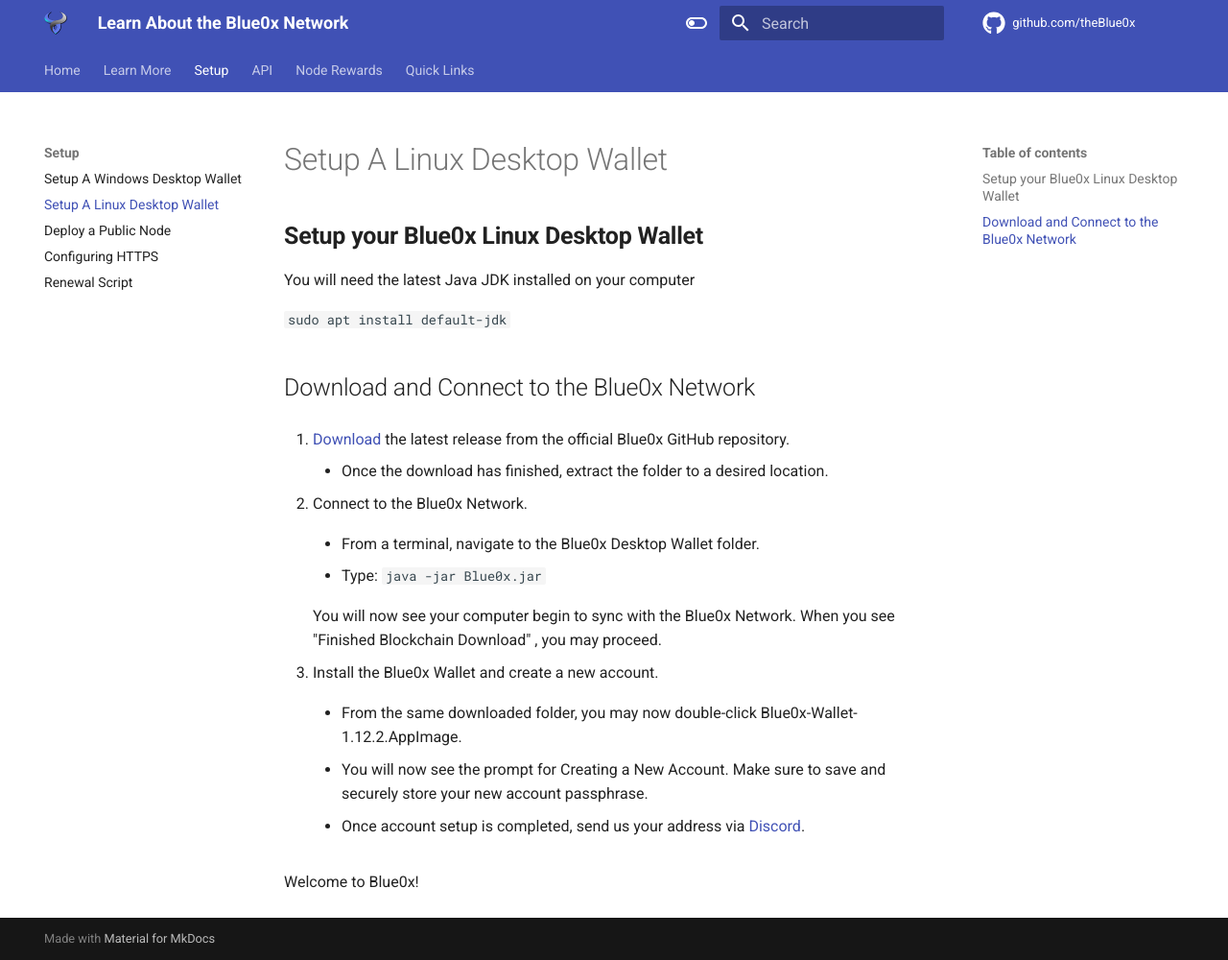
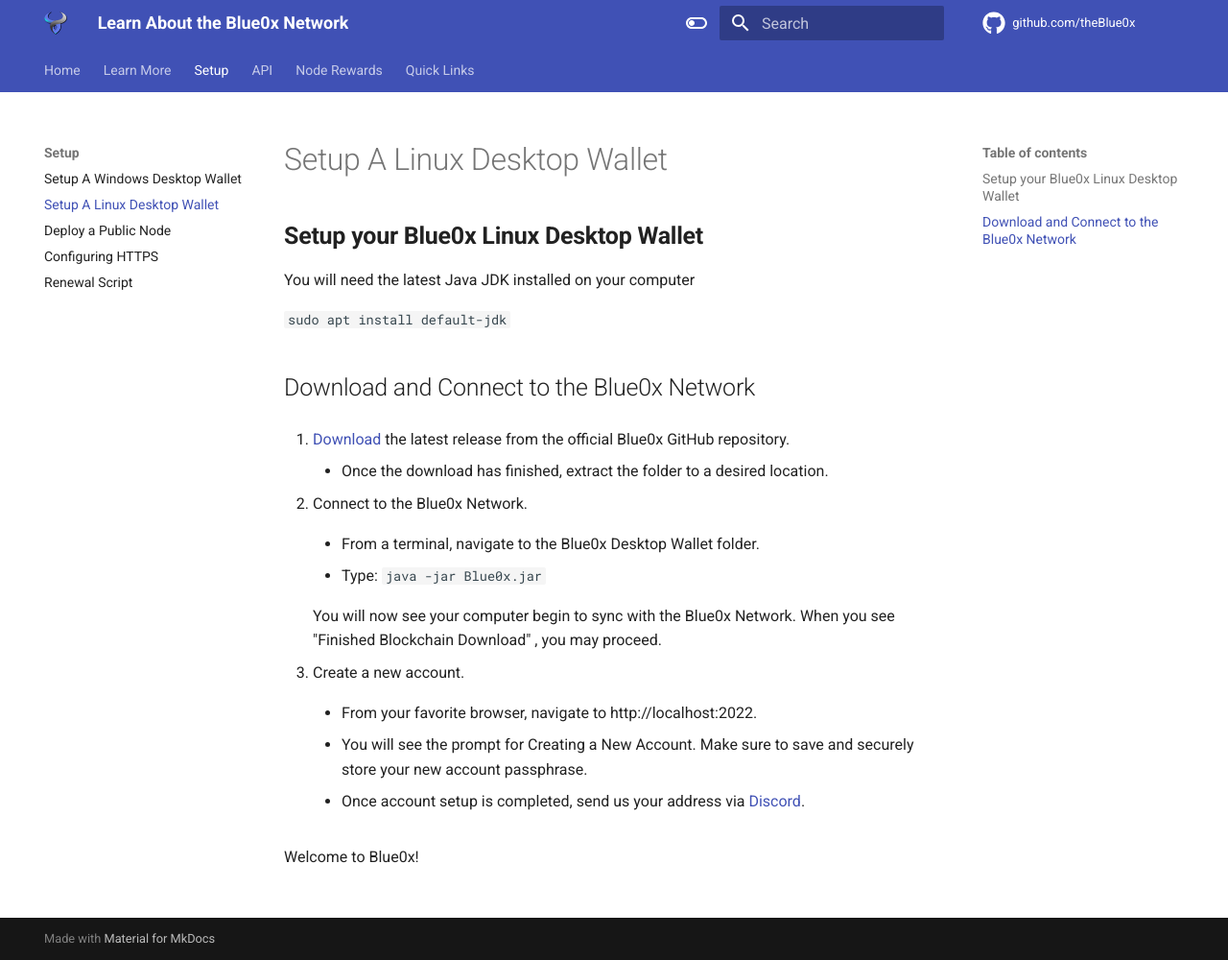
Before and after one commit to theBlue0x/docs, an MkDocs documentation site: the page built from docs/setup/local_linux.md, in a window 1280 px wide and 1000 px high. Shown: the whole window at 96% size. Built offline with MkDocs 1.6.1 and Material for MkDocs 9.7.7, drawn with Linux system fonts in a browser that asks for light colours.

Commit message:
Update local_linux.md

```diff
--- a/docs/setup/local_linux.md
+++ b/docs/setup/local_linux.md
@@ -17,11 +17,11 @@
 
 	You will now see your computer begin to sync with the Blue0x Network. When you see "Finished Blockchain Download" , you may proceed.
 
-3. Install the Blue0x Wallet and create a new account.
+3. Create a new account.
 
-	- From the same downloaded folder, you may now double-click Blue0x-Wallet-1.12.2.AppImage.
+	- From your favorite browser, navigate to http://localhost:2022.
 
-	- You will now see the prompt for Creating a New Account.  Make sure to save and securely store your new account passphrase.
+	- You will see the prompt for Creating a New Account.  Make sure to save and securely store your new account passphrase.
 
 	- Once account setup is completed, send us your address via [Discord](https://discord.gg/EbBWRSPW63).
 
```
